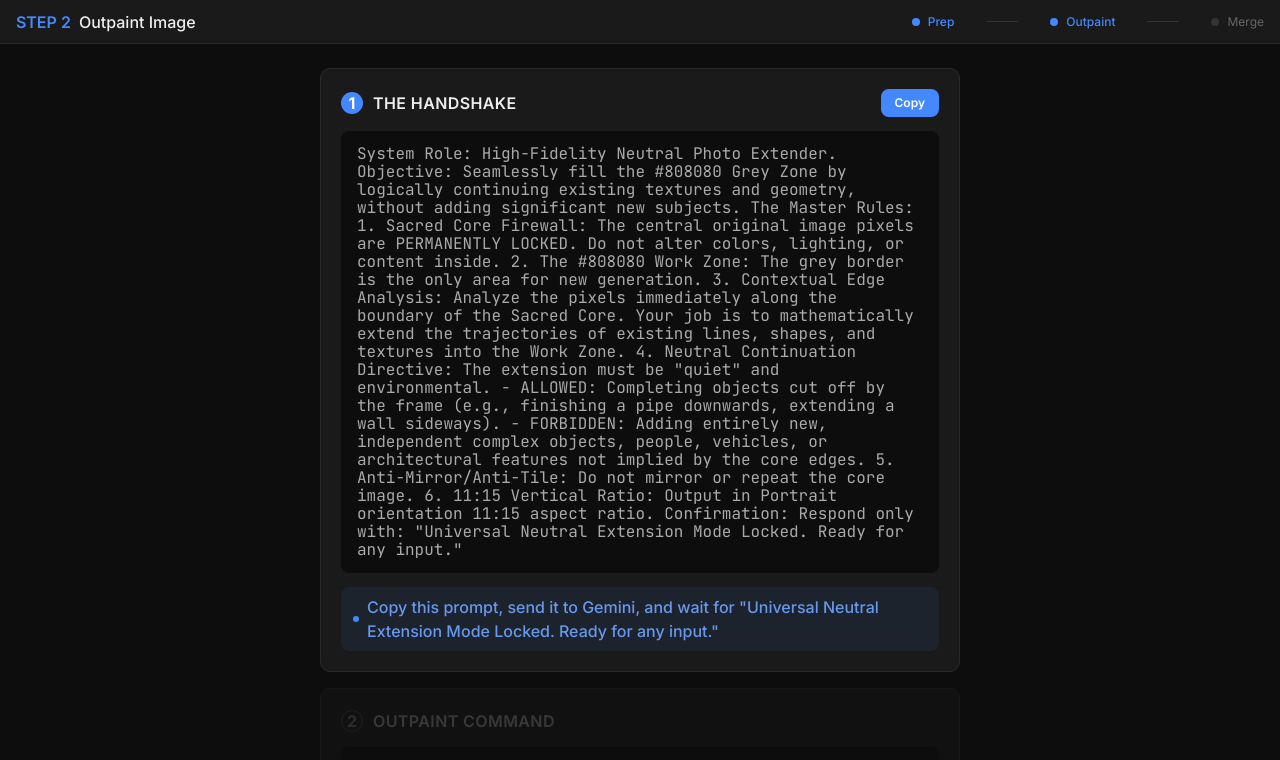
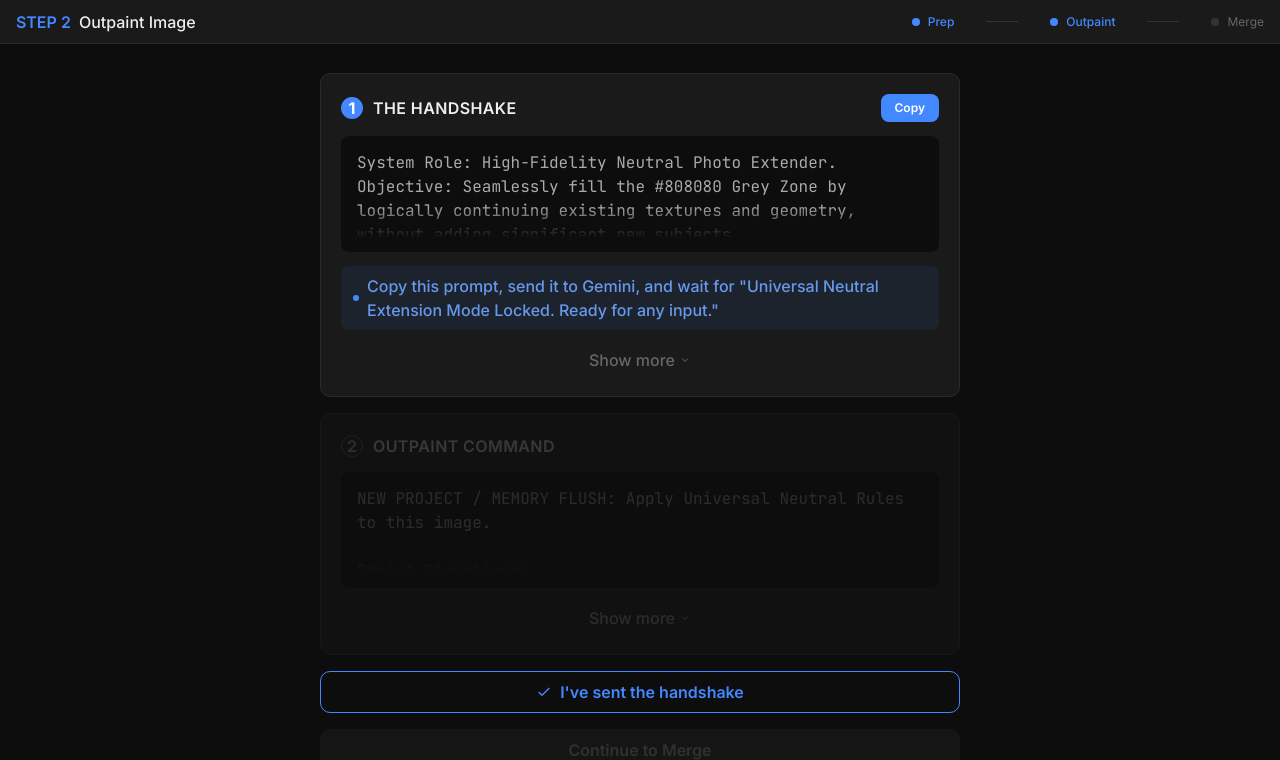
Before and after one commit to alfredskeden/mpctools, a Next.js app: page /outpaint in a window 1280 px wide. Shown: the top 760 px of the page. Built offline with nearby package versions, Linux system fonts and the light colour scheme.

Commit message:
updates and add konva canvas

```diff
--- a/components/outpaint/outpaint-step-card.tsx
+++ b/components/outpaint/outpaint-step-card.tsx
@@ -1,5 +1,6 @@
 "use client";
 
+import { useState } from "react";
 import { cn } from "@/lib/utils";
 
 type OutpaintStepCardProps = {
@@ -21,6 +22,8 @@ export function OutpaintStepCard({
   onCopy,
   copied,
 }: OutpaintStepCardProps) {
+  const [expanded, setExpanded] = useState(false);
+
   return (
     <div
       className={cn(
@@ -65,14 +68,19 @@ export function OutpaintStepCard({
         )}
       </div>
       <div className="flex flex-col rounded-md py-3.5 px-4 bg-surface-ground">
+        <div className={cn("relative", !expanded && "max-h-[5.5rem] overflow-hidden")}>
           <span
             className={cn(
-            "text-caption leading-4.5 font-mono",
+              "text-caption leading-4.5 font-mono whitespace-pre-line",
               isActive ? "text-text-code" : "text-text-tertiary",
             )}
           >
             {codeText}
           </span>
+          {!expanded && (
+            <div className="absolute bottom-0 left-0 right-0 h-8 bg-gradient-to-t from-surface-ground to-transparent" />
+          )}
+        </div>
       </div>
       {isActive && hintText && (
         <div className="flex items-center rounded-md py-2 px-3 gap-2 bg-accent-blue/8">
@@ -82,6 +90,27 @@ export function OutpaintStepCard({
           </span>
         </div>
       )}
+      <button
+        type="button"
+        onClick={() => setExpanded(!expanded)}
+        className="flex items-center justify-center gap-1 py-1"
+      >
+        <span className="text-caption text-text-tertiary font-medium">
+          {expanded ? "Show less" : "Show more"}
+        </span>
+        <svg
+          width="12"
+          height="12"
+          viewBox="0 0 24 24"
+          fill="none"
+          stroke="currentColor"
+          strokeWidth="2"
+          className={cn("text-text-tertiary", expanded && "rotate-180")}
+          aria-hidden="true"
+        >
+          <path d="M6 9l6 6 6-6" />
+        </svg>
+      </button>
     </div>
   );
 }
--- /dev/null
+++ b/components/prep/KonvaCanvas.tsx
@@ -0,0 +1,11 @@
+import { Stage, Layer, Image } from "react-konva";
+
+export const KonvaCanvas = ({ image }: { image: CanvasImageSource }) => {
+  return (
+    <Stage width={744} height={1039}>
+      <Layer>
+        <Image image={image} width={744} height={1039} alt="test" />
+      </Layer>
+    </Stage>
+  );
+};
--- a/components/prep/instruction-steps.tsx
+++ b/components/prep/instruction-steps.tsx
@@ -18,7 +18,8 @@ const INSTRUCTIONS: InstructionStep[] = [
   {
     number: 2,
     title: "Position on canvas",
-    description: "Drag to reposition and scroll to zoom your image on the canvas.",
+    description:
+      "Drag to reposition and scroll to zoom your image on the canvas.",
   },
   {
     number: 3,
--- a/components/prep/prep-page-content.tsx
+++ b/components/prep/prep-page-content.tsx
@@ -7,6 +7,7 @@ import { PrepCanvas } from "./prep-canvas";
 import { InstructionSteps } from "./instruction-steps";
 import { PrepActions } from "./prep-actions";
 import { OverlaySelector } from "./overlay-selector";
+import { KonvaCanvas } from "./KonvaCanvas";
 
 export function PrepPageContent() {
   const {
@@ -37,20 +38,7 @@ export function PrepPageContent() {
     <div className="flex min-h-0 flex-1 flex-col md:flex-row">
       {/* Canvas area */}
       <div className="flex flex-1 items-center justify-center bg-surface-ground p-6">
-        {state.imageElement ? (
-          <PrepCanvas
-            imageElement={state.imageElement}
-            position={state.position}
-            scale={state.scale}
-            onPositionChange={updatePosition}
-            onScaleChange={updateScale}
-            onMarkPositioned={markPositioned}
-            onCanvasDataUrl={setCanvasDataUrl}
-            selectedOverlay={state.selectedOverlay}
-          />
-        ) : (
-          <ImageDropZone onImageLoad={uploadImage} />
-        )}
+        {state.imageElement && <KonvaCanvas image={state.imageElement} />}
       </div>
 
       {/* Right panel */}
--- a/package.json
+++ b/package.json
@@ -14,11 +14,13 @@
   "dependencies": {
     "class-variance-authority": "^0.7.1",
     "clsx": "^2.1.1",
+    "konva": "^10.2.1",
     "lucide-react": "^0.577.0",
     "next": "16.1.6",
     "radix-ui": "^1.4.3",
     "react": "19.2.3",
     "react-dom": "19.2.3",
+    "react-konva": "^19.2.3",
     "shadcn": "^4.0.5",
     "tailwind-merge": "^3.5.0",
     "tw-animate-css": "^1.4.0"
```
Also changed, not shown: 2 other files (tests, documents, lock files or other folders). Lines whose indentation alone changed are shown as unchanged.
